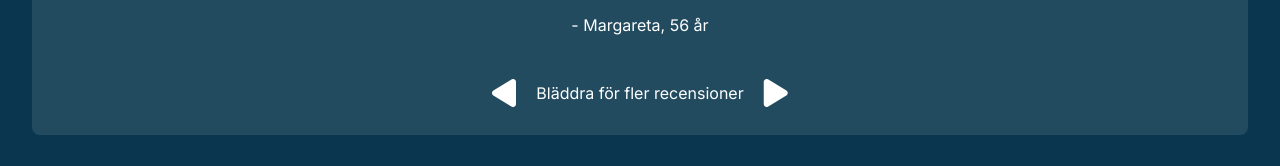
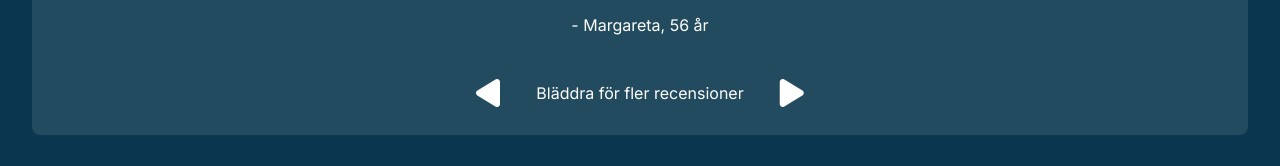
Before and after one commit to ellinorjohansson/SkyVoyage-Glantan, a Vue app: page / in a window 1280 px wide. Shown: the part 1880-2046 px from the top of the page. Built offline with nearby package versions, Linux system fonts and the light colour scheme; a web font is replaced by a local one.

Commit message:
♿ (a11y): make arrow icons buttons
also added aria-labels

```diff
--- a/src/component/ReviewCarousel.vue
+++ b/src/component/ReviewCarousel.vue
@@ -43,9 +43,13 @@ const previousReview = () => {
             </transition>
         </div>
         <div class="arrow-container">
-            <i @click="previousReview" class="fa-solid fa-play fa-rotate-180"></i>
+            <button  @click="previousReview" aria-label="Föregående recension">
+                <i class="fa-solid fa-play fa-rotate-180"></i>
+            </button>
             <span>Bläddra för fler recensioner</span>
-            <i @click="nextReview" class="fa-solid fa-play"></i>
+            <button @click="nextReview" aria-label="Nästa recension">
+                <i class="fa-solid fa-play"></i>
+            </button>
         </div>
     </section>
 </template>
@@ -86,6 +90,11 @@ const previousReview = () => {
             display: flex;
             align-items: center;
             justify-content: space-between;
+
+            button {
+                background: none;
+                border: none;
+            }
 
             i {
                 color: white;
```
